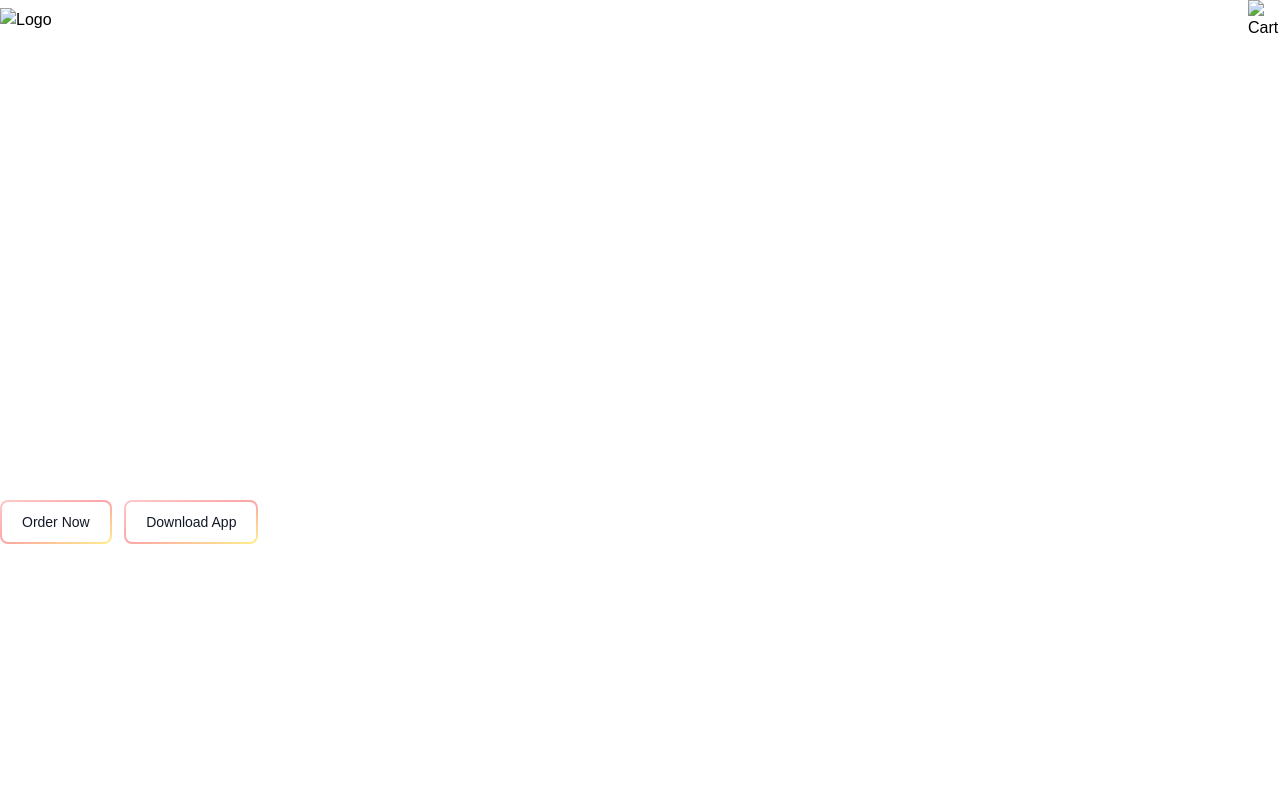
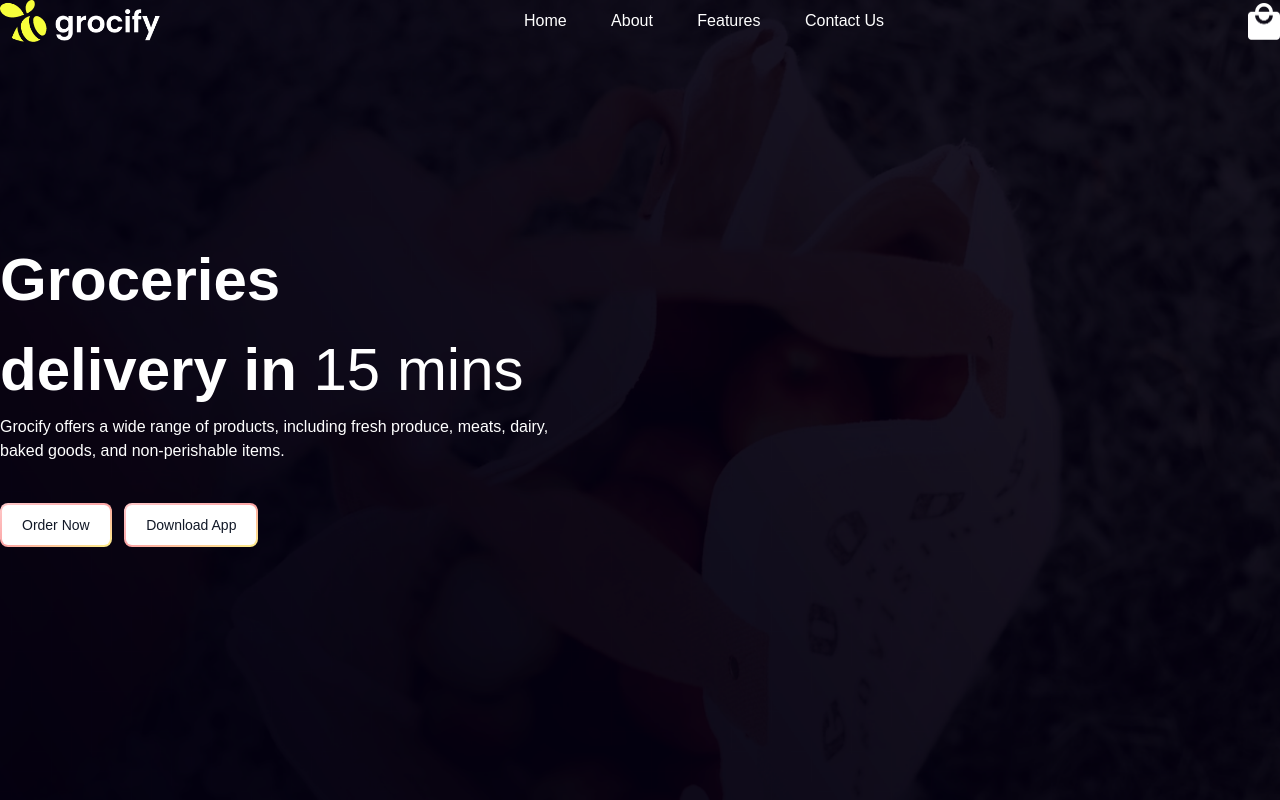
Before and after one commit to realbilall/Simplelandingpage2, a plain HTML site: page index.html in a window 1280 px wide. Drawn offline with nearby package versions, Linux system fonts and the light colour scheme.

Commit message:
Update index.html

```diff
--- a/index.html
+++ b/index.html
@@ -12,16 +12,16 @@
     </style>
 </head>
 <body>
-    <header class="container min-h-screen bg-[url('images/image.png')] bg-center bg-cover ">
+    <header class="container min-h-screen bg-[url('image.png')] bg-center bg-cover ">
         <nav class="flex items-center">
-            <img src="images/logo.png" alt="Logo" class="w-40 cursor-pointer">
+            <img src="logo.png" alt="Logo" class="w-40 cursor-pointer">
             <ul class="flex-1 text-center">
                 <li class="inline-block px-5"><a href="#" class="text-white hover:text-yellow-500">Home</a></li>
                 <li class="inline-block px-5"><a href="#" class="text-white hover:text-yellow-500">About</a></li>
                 <li class="inline-block px-5"><a href="#" class="text-white hover:text-yellow-500">Features</a></li>
                 <li class="inline-block px-5"><a href="#" class="text-white hover:text-yellow-500">Contact Us</a></li>
             </ul>
-            <img src="images/cart.png" alt="Cart" class="w-8 cursor-pointer">
+            <img src="cart.png" alt="Cart" class="w-8 cursor-pointer">
         </nav>
         <div class="text-white mt-48 max-w-xl">
             <h1 class="text-6xl font-semibold leading-normal">Groceries<br>delivery in <span class="font-light">15 mins</span></h1>
```
